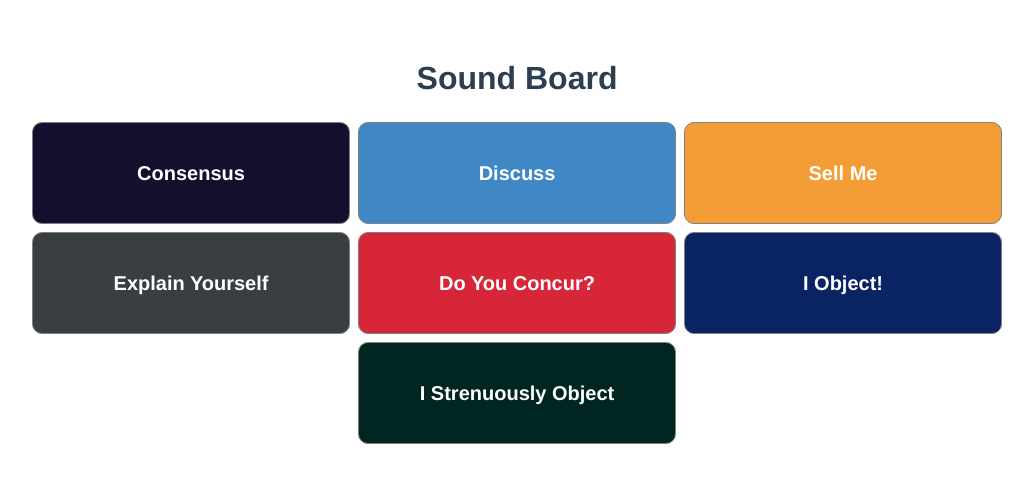
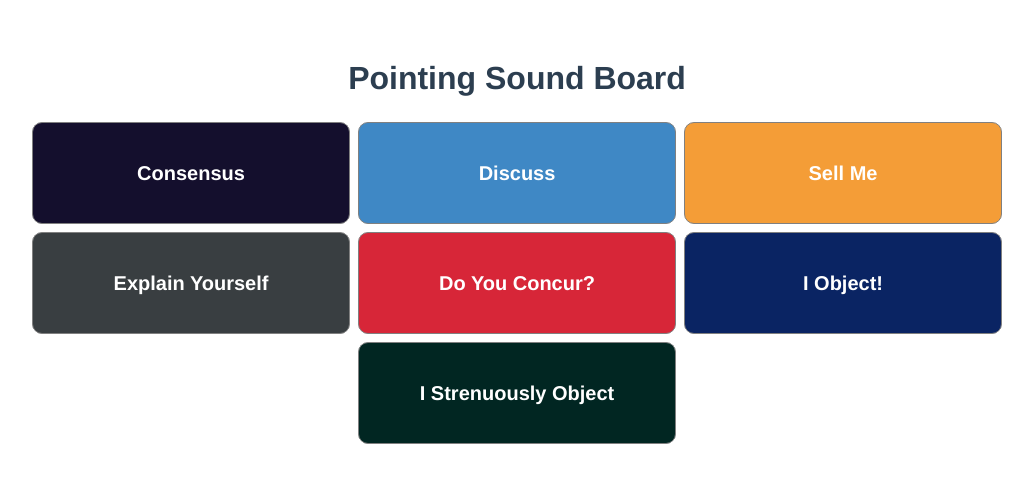
Before and after one commit to edm00se/pointing-sound-board, a Vue app: page / in a window 1280 px wide. Shown: the top 482 px of the page, without its empty margins (123-1156 px from the left). Built offline with nearby package versions, Linux system fonts and the light colour scheme.

Commit message:
Fixes title on live page

```diff
--- a/src/components/SoundList.vue
+++ b/src/components/SoundList.vue
@@ -1,6 +1,6 @@
 <template>
   <div class="sound-list">
-    <h1>Sound Board</h1>
+    <h1>Pointing Sound Board</h1>
     <div class="sounds">
       <Sound v-for="sound in soundList" :key="sound.text" :sound="sound" />
     </div>
```
Also changed, not shown: 1 other file (tests, documents, lock files or other folders).
